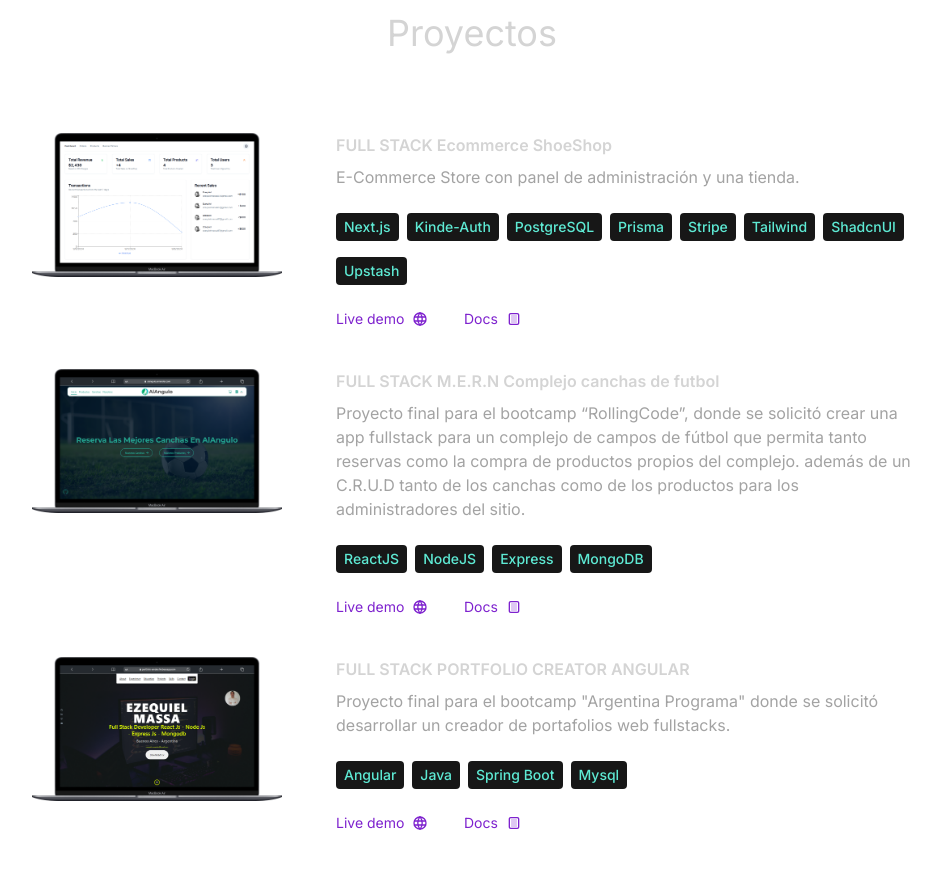
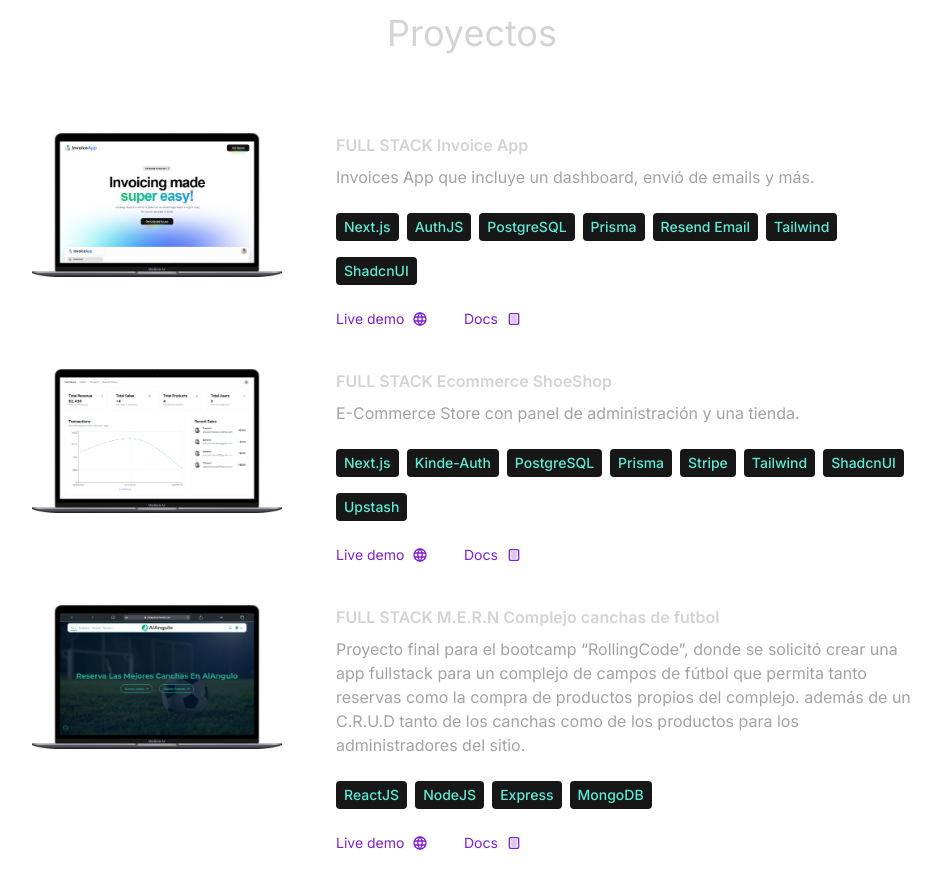
Before and after one commit to EzequielMassa/react-portfolio, a React (Vite) app: page / in a window 1280 px wide. Shown: the part 2580-3451 px from the top of the page, without its empty margins (168-1109 px from the left). Built offline with nearby package versions, Linux system fonts and the light colour scheme.

Commit message:
feat: added invoice project

```diff
--- a/src/constants/index.js
+++ b/src/constants/index.js
@@ -4,6 +4,7 @@
 import hotelReservation from "../assets/projects/hotel-reservation-project.png";
 import shoeshopImg from "../assets/projects/ShoeShop.png";
 import soccerfieldComplexImg from "../assets/projects/soccerfield-complex-project.png";
+import invoiceAppImg from "../assets/projects/invoiceapp-project.png";
 
 export const HERO_CONTENT = `Hello, my name is Ezequiel Massa, I am a FullStack Developer.
 The main technology stack I use is: React Js, Node Js, Express Js, Mongo DB. I have experience in creating websites and rest APIs. Also participate in team projects.
@@ -43,6 +44,22 @@
 ];
 
 export const PROJECTS = [
+	{
+		title: "FULL STACK Invoice App",
+		image: invoiceAppImg,
+		description: "Invoices App which includes a dashboard , emails and more.",
+		technologies: [
+			"Next.js",
+			"AuthJS",
+			"PostgreSQL",
+			"Prisma",
+			"Resend Email",
+			"Tailwind",
+			"ShadcnUI",
+		],
+		liveLink: "https://invoiceapp-lovat.vercel.app",
+		documentationLink: "https://github.com/EzequielMassa/invoiceapp",
+	},
 	{
 		title: "FULL STACK Ecommerce ShoeShop",
 		image: shoeshopImg,
@@ -119,6 +136,23 @@
 
 export const PROYECTOS = [
 	{
+		title: "FULL STACK Invoice App",
+		image: invoiceAppImg,
+		description:
+			"Invoices App que incluye un dashboard, envió de emails y más.",
+		technologies: [
+			"Next.js",
+			"AuthJS",
+			"PostgreSQL",
+			"Prisma",
+			"Resend Email",
+			"Tailwind",
+			"ShadcnUI",
+		],
+		liveLink: "https://invoiceapp-lovat.vercel.app",
+		documentationLink: "https://github.com/EzequielMassa/invoiceapp",
+	},
+	{
 		title: "FULL STACK Ecommerce ShoeShop",
 		image: shoeshopImg,
 		description: "E-Commerce Store con panel de administración y una tienda.",
```
Also changed, not shown: src/assets/projects/invoiceapp-project.png (added).
